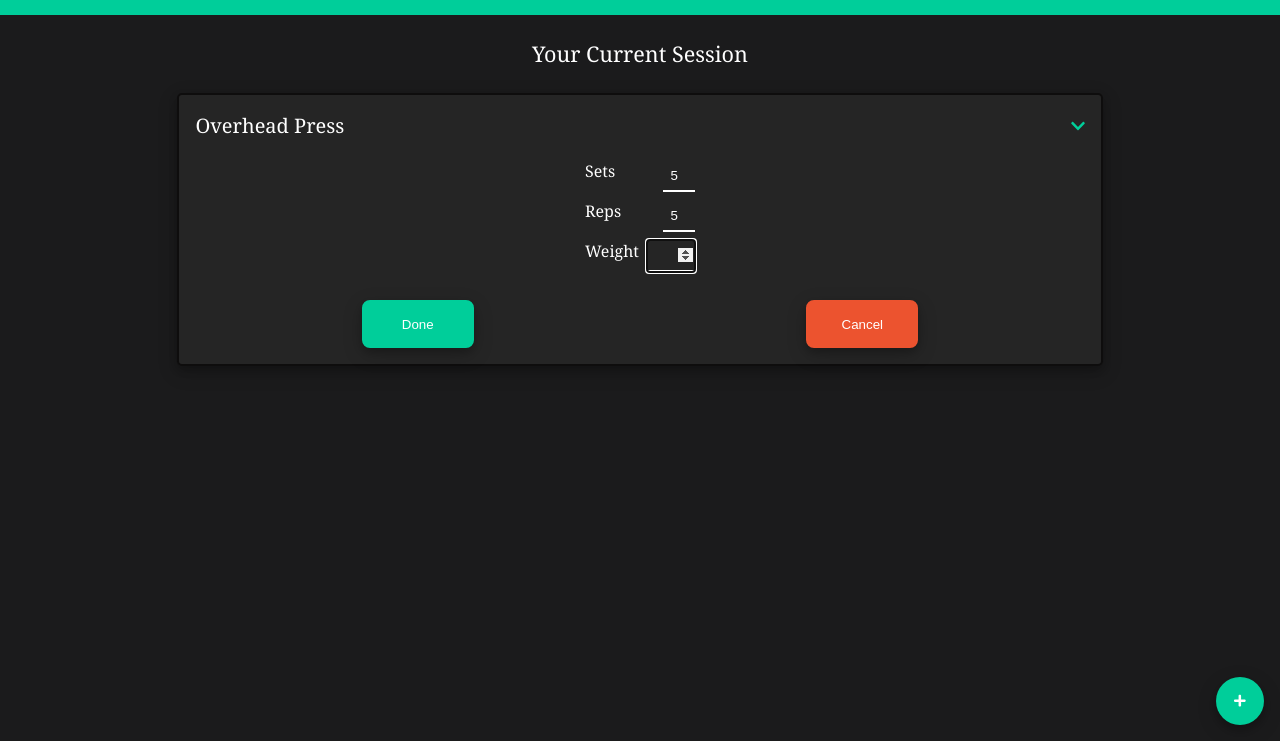
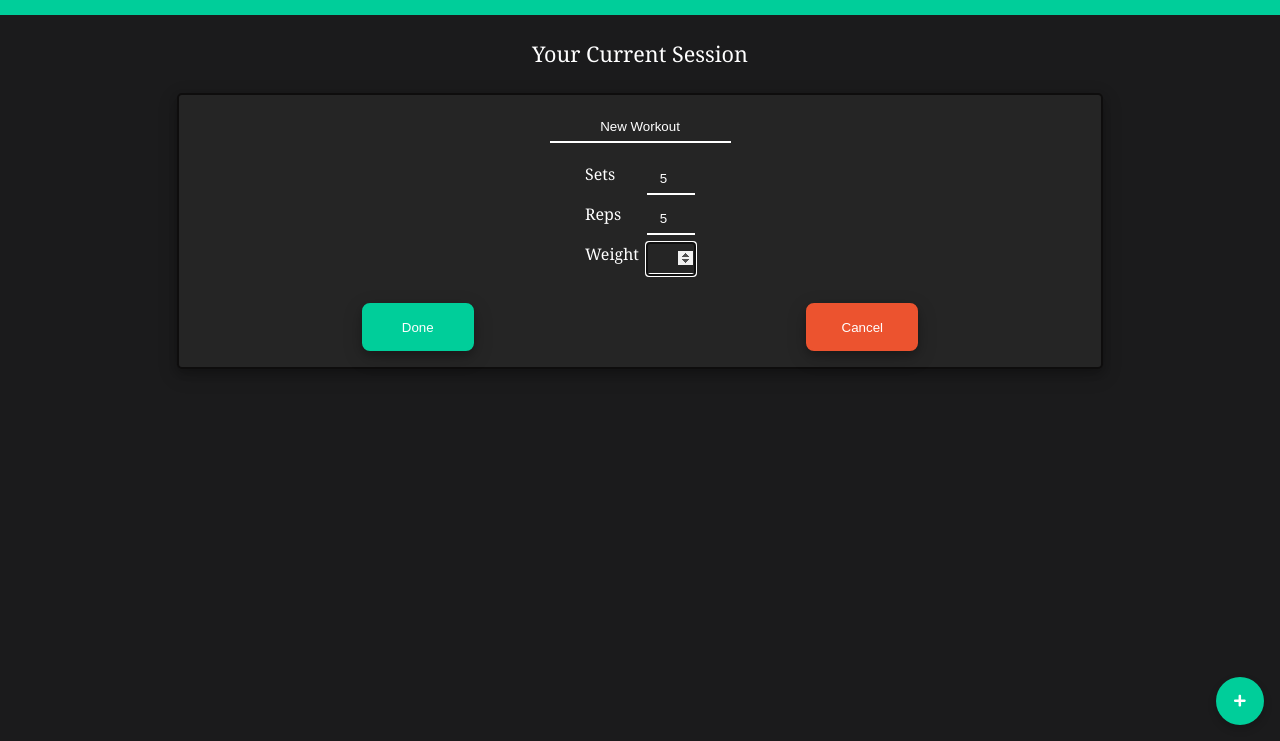
Before and after one commit to RyanTimesTen/fitness-tracker, a Gatsby site: page / in a window 1280 px wide. Both pictures are taken after a click on the button 1240 px from the left and 760 px from the top of the page. Shown: the part 59-800 px from the top of the page. Built offline with nearby package versions, Linux system fonts and the light colour scheme; Gatsby itself is replaced by a stand-in of ours.

Commit message:
user input workout name

```diff
--- a/src/components/Card.js
+++ b/src/components/Card.js
@@ -15,7 +15,7 @@ export const Card = styled.div`
 
 export const CardHeader = styled.header`
   display: flex;
-  justify-content: space-between;
+  justify-content: center;
   align-items: center;
   width: 100%;
 `;
--- a/src/pages/index.js
+++ b/src/pages/index.js
@@ -36,11 +36,7 @@ export default function IndexPage() {
           )}
 
       {creatingNewWorkout && (
-        <NewWorkout
-          id="overhead"
-          display="Overhead Press"
-          handleCompletion={() => setCreatingNewWorkout(false)}
-        />
+        <NewWorkout handleCompletion={() => setCreatingNewWorkout(false)} />
       )}
 
       <FAB onClick={() => setCreatingNewWorkout(true)}>
@@ -50,64 +46,81 @@ export default function IndexPage() {
   );
 }
 
-function NewWorkout({ id, display, handleCompletion }) {
-  const [showInput, setShowInput] = useState(true);
+function NewWorkout({ handleCompletion }) {
+  const [name, setName] = useState('New Workout');
   const [sets, setSets] = useState(5);
   const [reps, setReps] = useState(5);
   const [weight, setWeight] = useState('');
   const [error, setError] = useState(false);
-  const [direction, setDirection] = useState('down');
+
+  const nameRef = React.createRef();
+  const setsRef = React.createRef();
+  const repsRef = React.createRef();
   const weightRef = React.createRef();
 
   function handleSubmit(event) {
     event.stopPropagation();
 
-    if (!weight) {
+    for (let [state, ref] of [
+      [name, nameRef],
+      [sets, setsRef],
+      [reps, repsRef],
+      [weight, weightRef],
+    ]) {
+      if (!state) {
         setError(true);
-      weightRef.current.focus();
+        ref.current.focus();
         return;
       }
+    }
 
-    session.addWorkout({ id, display, sets, reps, weight });
+    session.addWorkout({ id: name, display: name, sets, reps, weight });
     handleCompletion();
   }
 
   return (
-    <Card
-      onClick={() => {
-        setShowInput(!showInput);
-        setDirection(direction === 'right' ? 'down' : 'right');
-      }}
-    >
+    <Card>
       <CardHeader>
-        <CardTitle>{display}</CardTitle>
-        <Chevron direction={direction} />
+        <CardTitle>
+          <Input
+            type="text"
+            ref={nameRef}
+            value={name}
+            onClick={e => e.stopPropagation()}
+            onChange={e => setName(e.target.value)}
+            onFocus={e => e.target.select()}
+            error={error && !name}
+          />
+        </CardTitle>
       </CardHeader>
-      {showInput && (
-        <>
       <CardBody>
         <CardContent>
           <CardLabel htmlFor="sets">Sets</CardLabel>
           <Input
+            small
             type="number"
             value={sets}
             onClick={e => e.stopPropagation()}
             onChange={e => setSets(e.target.value)}
+            error={error && !sets}
           />
         </CardContent>
         <CardContent>
           <CardLabel htmlFor="reps">Reps</CardLabel>
           <Input
+            small
             type="number"
             value={reps}
             onClick={e => e.stopPropagation()}
             onChange={e => setReps(e.target.value)}
             name="reps"
+            error={error && !reps}
           />
         </CardContent>
         <CardContent>
           <CardLabel htmlFor="weight">Weight</CardLabel>
           <Input
+            small
             autoFocus
             ref={weightRef}
             type="number"
@@ -116,8 +129,7 @@ function NewWorkout({ id, display, handleCompletion }) {
             onClick={e => e.stopPropagation()}
             onChange={e => setWeight(e.target.value)}
             name="weight"
-                width="medium"
-                error={error}
+            error={error && !weight}
           />
         </CardContent>
       </CardBody>
@@ -125,8 +137,6 @@ function NewWorkout({ id, display, handleCompletion }) {
         <Done onClick={handleSubmit}>Done</Done>
         <Cancel onClick={handleCompletion}>Cancel</Cancel>
       </Buttons>
-        </>
-      )}
     </Card>
   );
 }
@@ -165,18 +175,17 @@ const StyledFontAwesomeIcon = styled(FontAwesomeIcon)`
 const Input = styled.input`
   border: none;
   border-bottom: 2px solid white;
+  border-radius: 0;
   background-color: ${props => props.theme.darkerRobinhoodBlack};
   color: white;
-  border-radius: 0;
   appearance: none;
-  text-align: right;
-  width: 2rem;
+  text-align: center;
   height: 2rem;
 
   ${props =>
     css`
-      ${props.width === 'medium' ? 'width: 3rem;' : ''}
-      ${props.error ? 'border-bottom-color: red;' : ''}
+      ${props.small ? 'width: 3rem;' : ''}
+      ${props.error ? `border-bottom-color: ${props.theme.robinhoodRed};` : ''}
     `}
 `;
 
@@ -195,7 +204,7 @@ const FAB = styled.button`
   display: flex;
   justify-content: center;
   align-items: center;
-  box-shadow: 0 4px 8px 0 rgba(0, 0, 0, 0.2), 0 6px 20px 0 rgba(0, 0, 0, 0.19);
+  box-shadow: 0 4px 8px 0 rgba(0, 0, 0, 0.2);
   background-color: ${props => props.theme.robinhoodGreen};
   color: white;
 
```
Lines whose indentation alone changed are shown as unchanged.
